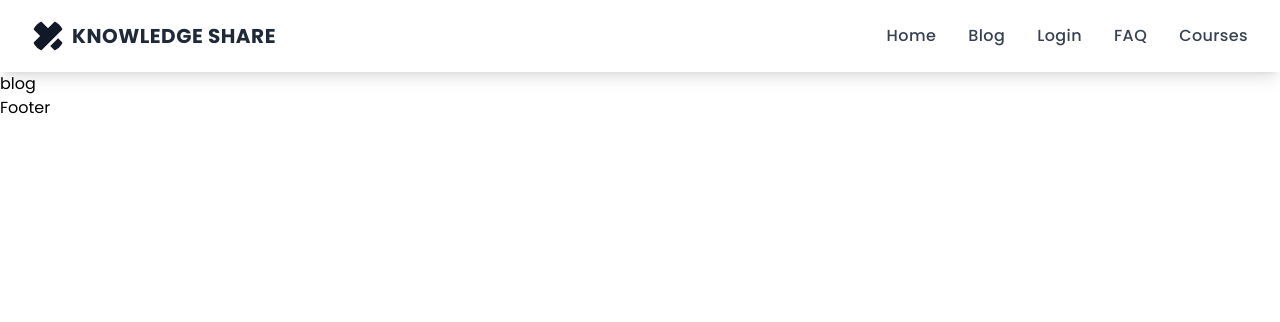
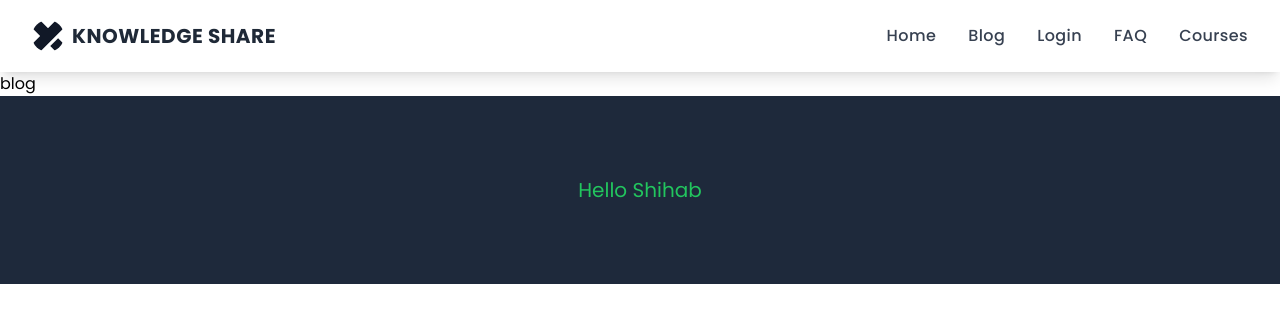
Before and after one commit to AriyanShihab/Knowlodge-Share-Client, a React (Create React App) app: page /blog in a window 1280 px wide. Shown: the top 322 px of the page. Built offline with nearby package versions, Linux system fonts and the light colour scheme; what @react-pdf/renderer would draw is missing.

Commit message:
basic context api setup done

```diff
--- a/src/Components/Footer.js
+++ b/src/Components/Footer.js
@@ -1,9 +1,11 @@
-import React from "react";
+import React, { useContext } from "react";
+import { userContext } from "../Context/AuthContext";
 
 const Footer = () => {
+  const { name } = useContext(userContext);
   return (
-    <div>
-      <h1>Footer</h1>
+    <div className="py-20 bg-slate-800 text-center text-green-500 text-xl">
+      <h1>Hello {name}</h1>
     </div>
   );
 };
--- /dev/null
+++ b/src/Context/AuthContext.js
@@ -0,0 +1,12 @@
+import React, { createContext } from "react";
+
+export const userContext = createContext({});
+const AuthContext = ({ children }) => {
+  return (
+    <userContext.Provider value={{ name: "Shihab" }}>
+      {children}
+    </userContext.Provider>
+  );
+};
+
+export default AuthContext;
--- /dev/null
+++ b/src/firebase/firebase.init.js
@@ -0,0 +1,14 @@
+import { initializeApp } from "firebase/app";
+
+const firebaseConfig = {
+  apiKey: `${process.env.REACT_APP_API_KEY}`,
+  authDomain: `${process.env.REACT_APP_AUTH_DOMAIN}`,
+  projectId: `${process.env.REACT_APP_PROJECT_ID}`,
+  storageBucket: `${process.env.REACT_APP_STORAGE_BUCKET}`,
+  messagingSenderId: `${process.env.REACT_APP_MESSAGING_SENDER_ID}`,
+  appId: `${process.env.REACT_APP_APP_ID}`,
+};
+
+const app = initializeApp(firebaseConfig);
+
+export default app;
--- a/src/index.js
+++ b/src/index.js
@@ -3,14 +3,17 @@ import ReactDOM from "react-dom/client";
 import { ToastContainer } from "react-toastify";
 import "react-toastify/dist/ReactToastify.css";
 import App from "./App";
+import AuthContext from "./Context/AuthContext";
 import "./index.css";
 import reportWebVitals from "./reportWebVitals";
 
 const root = ReactDOM.createRoot(document.getElementById("root"));
 root.render(
   <React.StrictMode>
-    <ToastContainer position="bottom-center" />
-    <App />
+    <AuthContext>
+      <ToastContainer position="bottom-center" />
+      <App />
+    </AuthContext>
   </React.StrictMode>
 );
 
```
Also changed, not shown: 1 other file (tests, documents, lock files or other folders).
